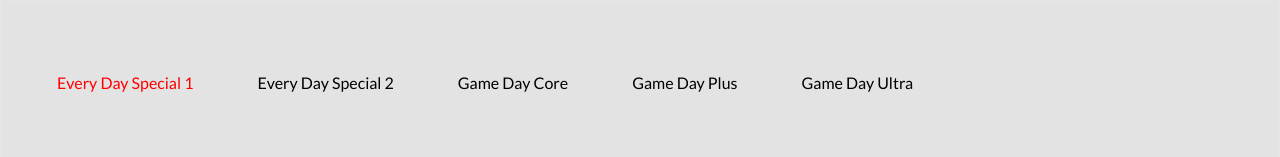
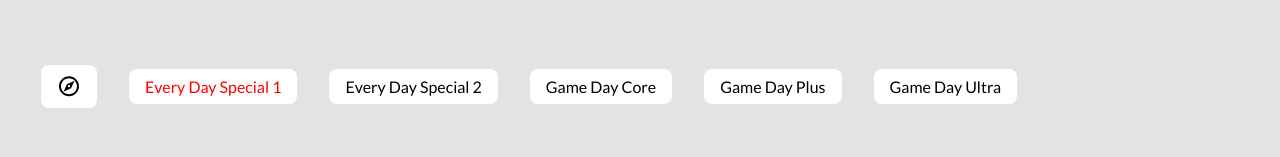
Before and after one commit to SoumikGhosh111/In-wood, a React (Create React App) app: page /special-offers in a window 1280 px wide. Shown: the top 157 px of the page. Built offline with nearby package versions, Linux system fonts and the light colour scheme; no server answers; sample sign-in values are in the browser's storage.

Commit message:
some minor detailing special-offers

```diff
--- a/src/static-special-offers/ComboOffer2/ComboOffer2.css
+++ b/src/static-special-offers/ComboOffer2/ComboOffer2.css
@@ -120,7 +120,7 @@
 
 .special-offer-mob-cart{
   position: fixed;
-  bottom:5%;
+  bottom:10%;
   right: 5%;
   border: none;
   height: 50px;
--- a/src/static-special-offers/StaticSpecialOffersMenu/StaticSpecialOffersMenu.css
+++ b/src/static-special-offers/StaticSpecialOffersMenu/StaticSpecialOffersMenu.css
@@ -39,3 +39,9 @@
 /* .special-offres-page{
     border: 1px solid red;
 } */
+
+.special-offers-padding{
+    padding: 0.5rem 0.5rem ;
+    background-color: white;
+    border-radius: 8px;
+}
--- a/src/static-special-offers/StaticSpecialOffersMenu/StaticSpecialOffersMenu.js
+++ b/src/static-special-offers/StaticSpecialOffersMenu/StaticSpecialOffersMenu.js
@@ -1,10 +1,11 @@
 import React, { useState, useEffect } from 'react';
-import { animate, useAnimate } from 'framer-motion';
+import { animate, transform, useAnimate } from 'framer-motion';
 import "../../home-page-components/MenuSection/MenuSection.css";
 // import "./SpecialOffersMenu.css";
 import AddToCart from '../../home-page-components/AddToCart/AddToCart';
 import MobAddToCart from '../../home-page-components/MobAddToCart/MobAddToCart';
 import Backdrop from '@mui/material/Backdrop';
+import ExploreOutlinedIcon from '@mui/icons-material/ExploreOutlined';
 // import SpecialCard from "../SpecialCard/SpecialCard"
 import "./StaticSpecialOffersMenu.css"
 import { baseUrl } from '../../functions/baseUrl';
@@ -154,7 +155,13 @@ function StaticSpecialOffersMenu() {
         setSelectedItems(updatedSelectedItems);
     };
 
+    const handleBackToHome = () => {
 
+        window.location.href = '/';
+
+        // Clearing the browser's history
+        window.history.replaceState(null, '', '/');
+    }
 
 
     return (
@@ -162,11 +169,12 @@ function StaticSpecialOffersMenu() {
             <div className='menu-cart special-menu-cart'>
                 <div className='special-menu-nav-wrapper' >
                     <ul className='special-menu-nav-bar'>
-                        <li className={activeClass === 1 ? 'special-offers-active' : 'special-offer-unactive'} onClick={() => setActiveClass(1)}>Every Day Special 1</li>
-                        <li className={activeClass === 6 ? 'special-offers-active' : 'special-offer-unactive'} onClick={() => setActiveClass(6)}>Every Day Special 2</li>
-                        <li className={activeClass === 2 ? 'special-offers-active' : 'special-offer-unactive'} onClick={() => setActiveClass(2)}>Game Day Core</li>
-                        <li className={activeClass === 3 ? 'special-offers-active' : 'special-offer-unactive'} onClick={() => setActiveClass(3)}>Game Day Plus</li>
-                        <li className={activeClass === 4 ? 'special-offers-active' : 'special-offer-unactive'} onClick={() => setActiveClass(4)}>Game Day Ultra</li>
+                    <li className= 'special-offers-padding' onClick={handleBackToHome}><ExploreOutlinedIcon sx={{transform: 'translateY(5%)'}}/></li>
+                        <li className={activeClass === 1 ? 'special-offers-active special-offers-padding' : 'special-offer-unactive special-offers-padding'} onClick={() => setActiveClass(1)}>Every Day Special 1</li>
+                        <li className={activeClass === 6 ? 'special-offers-active special-offers-padding' : 'special-offer-unactive special-offers-padding'} onClick={() => setActiveClass(6)}>Every Day Special 2</li>
+                        <li className={activeClass === 2 ? 'special-offers-active special-offers-padding' : 'special-offer-unactive special-offers-padding'} onClick={() => setActiveClass(2)}>Game Day Core</li>
+                        <li className={activeClass === 3 ? 'special-offers-active special-offers-padding' : 'special-offer-unactive special-offers-padding'} onClick={() => setActiveClass(3)}>Game Day Plus</li>
+                        <li className={activeClass === 4 ? 'special-offers-active special-offers-padding' : 'special-offer-unactive special-offers-padding'} onClick={() => setActiveClass(4)}>Game Day Ultra</li>
                     </ul>
                 </div>
 
```
